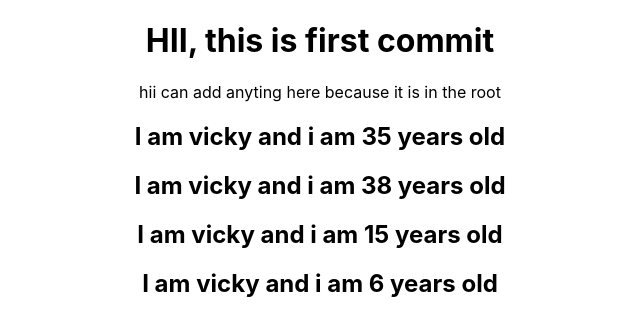
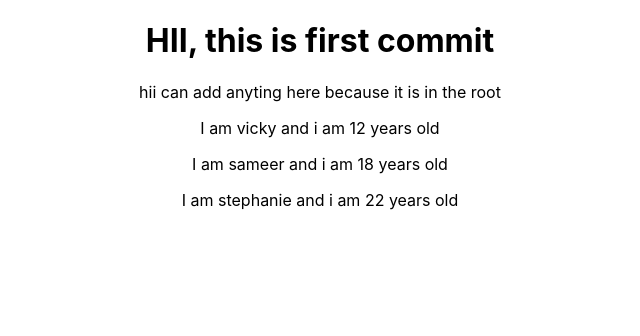
Before and after one commit to vickythakur0398/react-max-learn, a React (Create React App) app: page / in a window 1280 px wide. Shown: the top 336 px of the page, without its empty margins (320-960 px from the left). Built offline with nearby package versions, Linux system fonts and the light colour scheme.

Commit message:
adding the dynamic components with props

```diff
--- a/src/App.js
+++ b/src/App.js
@@ -17,12 +17,14 @@ function App() {
        <p>hii can add anyting here because it is in the root</p>
        {/* so here the component which we have made vo deikgea  */}
 
-       <Person></Person>
+
        {/* other way of writing if code is of one line */}
-       <Person/>
-       <Person/>
+       <Person name= "vicky" age = "12"/>
+       <Person name ="sameer" age ="18"/>
+       {/* if you want o add something extra then simply add that like this */}
+       <Person name ="stephanie" age ="22">and her hobbies are breaking hearts</Person>
 
-       <Person/>
+
 
     </div>
     // now we are adding few more components in Person.js
--- a/src/Person/Person.js
+++ b/src/Person/Person.js
@@ -2,9 +2,11 @@ import React from 'react';
 //as we know the code in jsx is running like this because of react so its must
 
 //this is a func in es 6 format
-const person = () => {
+const person = (props) => {
     //now if to make our code dyanmic i.e ki sabme alag aie we can add function also in there {}
-    return  <h2>I am vicky and i am {Math.floor(Math.random()*40)} years old</h2>
+    //ab isko or tagda props dalke karenge see git if want to know  vese to bahut easy h ab bas vo value dal do jaha jaha call karna ho
+    // return  <h2>I am vicky and i am {Math.floor(Math.random()*40)} years old</h2>
+    return <p>I am {props.name} and i am {props.age} years old</p>
    //ab is person ka jaha bhi use karna h vaha kar
 
 
```
